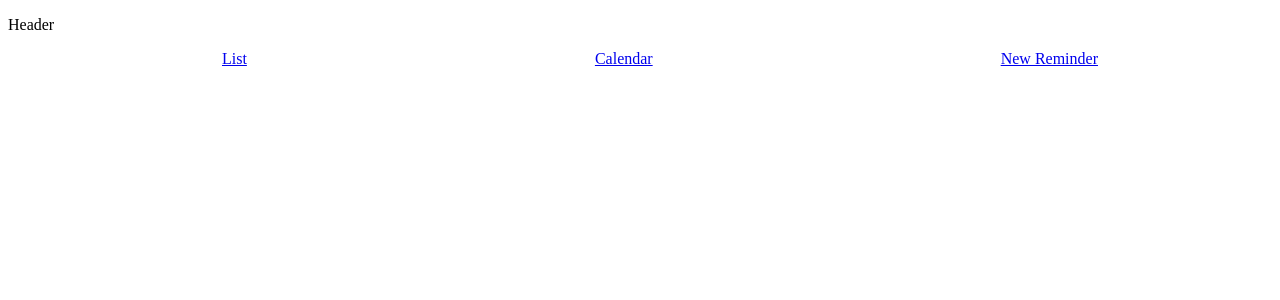
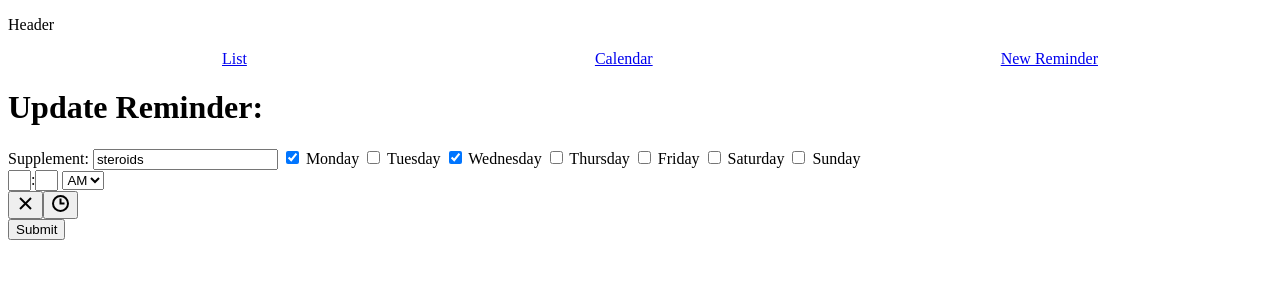
Before and after one commit to aruna-x/sup-sup, a React (Create React App) app: page /list/1/edit in a window 1280 px wide. Shown: the top 300 px of the page. Built offline with nearby package versions, Linux system fonts and the light colour scheme; data requests are answered from the project's data file.

Commit message:
Completed edit and delete

```diff
--- a/db.json
+++ b/db.json
@@ -1,19 +1,49 @@
 {
   "reminders": [
     {
-      "supplement": "2222222",
+      "supplement": "steroids",
       "days": {
         "Monday": true,
         "Tuesday": false,
+        "Wednesday": true,
+        "Thursday": false,
+        "Friday": false,
+        "Saturday": false,
+        "Sunday": false
+      },
+      "times": "10:30",
+      "startDate": "2021/10/26",
+      "id": 1
+    },
+    {
+      "supplement": "yes",
+      "days": {
+        "Monday": false,
+        "Tuesday": true,
         "Wednesday": false,
         "Thursday": false,
         "Friday": false,
         "Saturday": false,
         "Sunday": false
       },
-      "times": "10:00",
+      "times": "10:09",
       "startDate": "2021/10/26",
-      "id": 1
+      "id": 2
+    },
+    {
+      "supplement": "isjflsidjfilasdjlsdj",
+      "days": {
+        "Monday": false,
+        "Tuesday": false,
+        "Wednesday": true,
+        "Thursday": false,
+        "Friday": false,
+        "Saturday": false,
+        "Sunday": true
+      },
+      "times": "15:45",
+      "startDate": "2021/10/26",
+      "id": 3
     }
   ]
 }
--- a/src/AddNew.js
+++ b/src/AddNew.js
@@ -33,7 +33,7 @@ function AddNew({setReminders}) {
         // Days
         else {
             key = "days";
-            value = {[e.target.name]: true};
+            value = {[e.target.name]: e.target.checked};
             setFormData({...formData, [key]: {...formData.days, ...value}});
         }
     }
--- a/src/App.js
+++ b/src/App.js
@@ -33,17 +33,11 @@ function App() {
         <Route path="/list/new">
           <AddNew setReminders={setReminders}/>
         </Route>
-        <Route path="/list/:id">
-
-        </Route>
         <Route path="/list/:id/edit">
-          <EditReminder />
-        </Route>
-        <Route path="/list/:id/delete">
-
+          <EditReminder setReminders={setReminders}/>
         </Route>
         <Route exact path={["/", "/list"]}>
-          <ReminderList reminders={reminders}/>
+          <ReminderList setReminders={setReminders} reminders={reminders}/>
         </Route>
         <Route>
           <p>404</p>
--- a/src/EditReminder.js
+++ b/src/EditReminder.js
@@ -1,6 +1,81 @@
-function EditReminder() {
+import { useEffect, useState } from 'react';
+import { useParams } from 'react-router-dom';
+import TimePicker from 'react-time-picker';
+
+function EditReminder({setReminders}) {
+    const [formData, setFormData] = useState({
+        supplement: "",
+        days: {
+            Monday: false,
+            Tuesday: false,
+            Wednesday: false,
+            Thursday: false,
+            Friday: false,
+            Saturday: false,
+            Sunday: false
+        },
+        times: "10:00",
+        startDate: ""
+    })
+
+    const { id } = useParams();
+    useEffect(()=>{
+        fetch(`http://localhost:4000/reminders/${id}`)
+        .then(r=>r.json())
+        .then(data=>setFormData(data))
+    }, [id]);
+
+    function handleChange(e) {
+        let key, value;
+        // Times
+        if (e.target === undefined) {
+            key = "times";
+            value = e;
+            setFormData({...formData, [key]: value});
+        }
+        // Supplement
+        else if (e.target.name === "supplement") {
+            key = e.target.name;
+            value = e.target.value;
+            setFormData({...formData, [key]: value});
+        }
+        // Days
+        else {
+            key = "days";
+            value = {[e.target.name]: e.target.checked};
+            setFormData({...formData, [key]: {...formData.days, ...value}});
+        }
+    }
+
+    function handleSubmit(e) {
+        e.preventDefault()
+        fetch(`http://localhost:4000/reminders/${id}`, {
+            method: "PATCH",
+            headers: {"Content-Type":"application/json"},
+            body:JSON.stringify(formData)
+        })
+        .then(resp => resp.json())
+        .then(data => setReminders(current => [...current].map(reminder => (reminder.id === data.id) ? data : reminder)))
+    }
+
+    console.log(formData)
+
     return (
-        <p>edit reminder</p>
+        <>
+            <h1>Update Reminder:</h1>
+            <form onSubmit={handleSubmit}>
+                <label> Supplement: <input name="supplement" type="text" value={formData.supplement} onChange={handleChange}></input></label>
+                <label> <input name="Monday" type="checkbox" checked={formData.days.Monday} onChange={handleChange}></input> Monday</label>
+                <label> <input name="Tuesday" type="checkbox" checked={formData.days.Tuesday} onChange={handleChange}></input> Tuesday</label>
+                <label> <input name="Wednesday" type="checkbox" checked={formData.days.Wednesday} onChange={handleChange}></input> Wednesday</label>
+                <label> <input name="Thursday" type="checkbox" checked={formData.days.Thursday} onChange={handleChange}></input> Thursday</label>
+                <label> <input name="Friday" type="checkbox" checked={formData.days.Friday} onChange={handleChange}></input> Friday</label>
+                <label> <input name="Saturday" type="checkbox" checked={formData.days.Saturday} onChange={handleChange}></input> Saturday</label>
+                <label> <input name="Sunday" type="checkbox" checked={formData.days.Sunday} onChange={handleChange}></input> Sunday</label>
+                <TimePicker id="time" onChange={handleChange} value={formData.times} />
+                <button type="submit">Submit</button>
+            </form>
+        </>
     )
 }
 
--- a/src/Reminder.js
+++ b/src/Reminder.js
@@ -1,5 +1,6 @@
+import {Link} from "react-router-dom"
 
-function Reminder({reminder: {supplement, days, times}}) {
+function Reminder({reminder: {supplement, days, times, id}, setReminders}) {
     console.log();
 
     const displayDays = Object.entries(days).filter((array)=>array[1]).map(grabLetters).toString().replaceAll(",", ", ").toUpperCase()
@@ -24,13 +25,20 @@ function Reminder({reminder: {supplement, days, times}}) {
         return convertedTime;
     }
 
+    function handleDelete() {
+        fetch(`http://localhost:4000/reminders/${id}`, {
+            method: "DELETE"
+        })
+        .then(() => setReminders(current => current.filter((reminder) => (reminder.id !== id))))
+    }
+
     return (
         <tr>
             <td>{supplement}</td>
             <td>{displayDays}</td>
             <td>{convertTime(times)}</td>
-            <td><button>🖊️</button></td>
-            <td><button>❌</button></td>
+            <td><Link to={`/list/${id}/edit`}><button>🖊️</button></Link></td>
+            <td><button onClick={handleDelete}>❌</button></td>
         </tr>
     )
 }
--- a/src/ReminderCalendar.js
+++ b/src/ReminderCalendar.js
@@ -7,26 +7,30 @@ function ReminderCalendar({reminders}) {
     const [selectedDay, setSelectedDay] = useState(new Date());
     console.log(selectedDay)
 
-
-
     const displayReminders = reminders.filter((reminder) => {
         const days = ["Sunday", "Monday", "Tuesday", "Wednesday", "Thursday", "Friday", "Saturday"];
         const today = days[selectedDay.getDay()];
-        if (reminder.startDate > formatDate(selectedDay).toString()) {
+        console.log('Format Date: '+formatDate(selectedDay).toString())
+        console.log("This should be true", reminder.startDate.toString() > formatDate(selectedDay).toString())
+        if (reminder.startDate.toString() > formatDate(selectedDay).toString()) {
             return false;
         }
-        for (let i=0; i<reminder.days.length; i++) {
-            if (reminder.days[i] === today) return true;
+        const datesArray = Object.entries(reminder.days).filter(day=> day[1]).map(day=>day[0]);
+        console.log('dates array'+datesArray)
+
+        for (let i=0; i<datesArray.length; i++) {
+            if (datesArray[i] === today) return true;
         }
         return false;
     });
+    console.log(displayReminders)
 
- return (
+return (
     <>
         <Calendar value={selectedDay} onChange={setSelectedDay} />
         <ReminderList reminders={displayReminders} />
     </>
- )
+)
 }
 
 function formatDate(dateObj) {
--- a/src/ReminderList.js
+++ b/src/ReminderList.js
@@ -1,7 +1,11 @@
 import Reminder from './Reminder.js'
 
-function ReminderList({reminders}) {
+function ReminderList({reminders, setReminders}) {
     const reminderItem = reminders.map(handleMap)
+
+    function handleMap(reminder) {
+        return <Reminder setReminders={setReminders} key={reminder.id} reminder={reminder}/>
+    }
     return (
         <table>
             <thead>
@@ -18,9 +22,6 @@ function ReminderList({reminders}) {
     )
 }
 
-function handleMap(reminder) {
-    return <Reminder key={reminder.id} reminder={reminder}/>
-}
 
 export default ReminderList;
 
```
Also changed, not shown: 1 other file (tests, documents, lock files or other folders).
